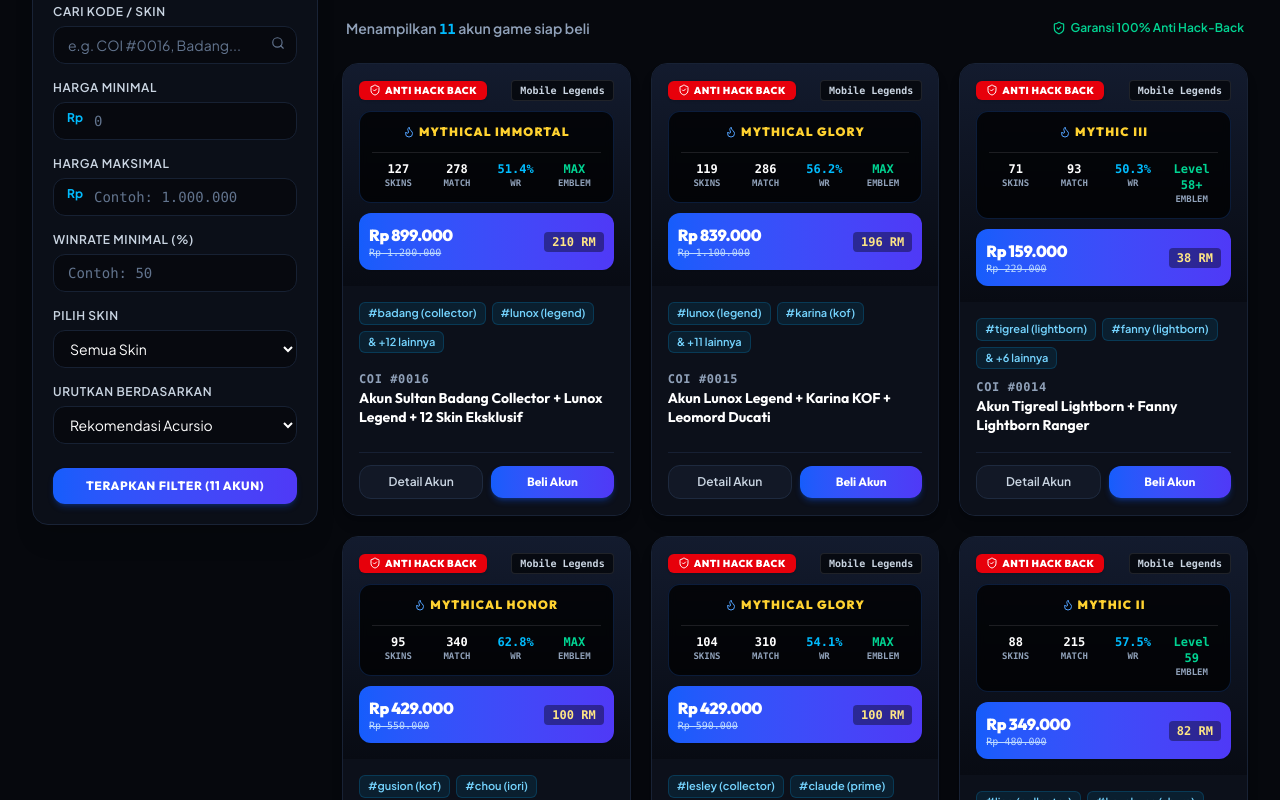
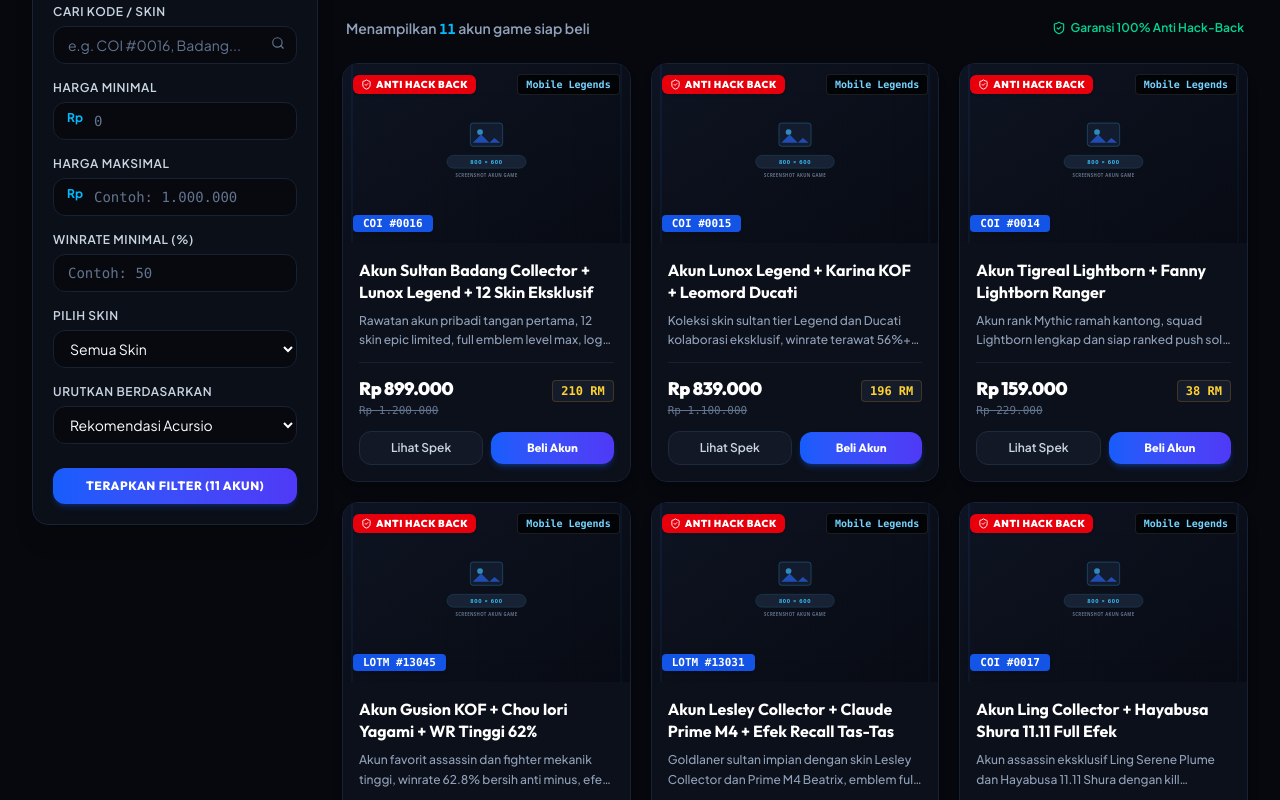
Before and after one commit to kendikadimas/acursioofficial, a Next.js app: page / in a window 1280 px wide. Shown: the part 1780-2580 px from the top of the page. Built offline with nearby package versions, Linux system fonts and the light colour scheme.

Commit message:
fix(vercel): fix Turbopack next/font bug and adopt clean image placeholder with card layout (image, title, desc, price, specs on click)

```diff
--- a/src/app/globals.css
+++ b/src/app/globals.css
@@ -1,7 +1,10 @@
+@import url('https://fonts.googleapis.com/css2?family=Outfit:wght@400;500;600;700;800;900&family=Plus+Jakarta+Sans:wght@400;500;600;700;800&display=swap');
 @import "tailwindcss";
 
 @layer base {
   :root {
+    --font-sans: 'Plus Jakarta Sans', system-ui, -apple-system, sans-serif;
+    --font-outfit: 'Outfit', system-ui, -apple-system, sans-serif;
     --bg-main: #07090e;
     --bg-card: #0d121c;
     --bg-card-hover: #131926;
--- a/src/components/AccountCatalog.tsx
+++ b/src/components/AccountCatalog.tsx
@@ -1,6 +1,7 @@
 'use client';
 
 import React, { useState, useMemo } from 'react';
+import Image from 'next/image';
 import { GameAccount, GameCategory } from '@/types/account';
 import { GAME_ACCOUNTS, AVAILABLE_SKINS_FILTER } from '@/data/accounts';
 import { formatRupiah } from '@/data/payment';
@@ -350,113 +351,92 @@ export const AccountCatalog: React.FC<AccountCatalogProps> = ({
               </button>
             </div>
           ) : (
-            /* Product Grid matching Screenshot 1 */
+            /* Product Grid: Image -> Title -> Desc -> Price -> Spek on click */
             <div className="grid grid-cols-1 sm:grid-cols-2 xl:grid-cols-3 gap-5">
               {filteredAccounts.map((acc) => (
                 <div
                   key={acc.id}
-                  className="group rounded-2xl overflow-hidden bg-[#0c101a] border border-[#182235] hover:border-blue-500/80 transition-all duration-300 flex flex-col justify-between shadow-lg hover:shadow-2xl hover:shadow-blue-950/40"
+                  className="group rounded-2xl overflow-hidden bg-[#0c101a] border border-[#182235] hover:border-blue-500/80 transition-all duration-300 flex flex-col justify-between shadow-lg hover:shadow-xl hover:shadow-blue-950/40"
                 >
-                  {/* Card Visual Header (montage inspired by Screenshot 1) */}
-                  <div className="relative w-full bg-gradient-to-b from-[#131b2e] to-[#080b13] p-4 flex flex-col justify-between min-h-[220px]">
+                  {/* 1. Image Container (Resolution Placeholder) */}
+                  <div
+                    onClick={() => onSelectAccount(acc)}
+                    className="relative w-full aspect-[16/10] overflow-hidden bg-[#0a0e17] cursor-pointer"
+                  >
+                    <Image
+                      src={acc.thumbnailUrl}
+                      alt={acc.title}
+                      fill
+                      className="object-cover group-hover:scale-102 transition-transform duration-300"
+                      sizes="(max-width: 640px) 100vw, (max-width: 1024px) 50vw, 33vw"
+                    />
 
-                    {/* Top: ANTI HACK BACK Red Badge matching Screenshot 1 */}
-                    <div className="flex items-center justify-between z-10">
-                      <div className="inline-flex items-center gap-1 px-2.5 py-0.5 rounded-md bg-red-600 text-white text-[10px] font-black uppercase tracking-wider shadow-sm font-outfit">
-                        <ShieldCheck size={12} className="text-white" />
+                    {/* Top Badges */}
+                    <div className="absolute top-2.5 inset-x-2.5 flex items-center justify-between pointer-events-none">
+                      <div className="inline-flex items-center gap-1 px-2 py-0.5 rounded-md bg-red-600 text-white text-[10px] font-black uppercase tracking-wider shadow-sm font-outfit">
+                        <ShieldCheck size={11} className="text-white" />
                         <span>ANTI HACK BACK</span>
                       </div>
 
-                      <span className="text-[10px] font-semibold text-slate-300 bg-black/60 px-2 py-0.5 rounded border border-white/10 font-mono">
+                      <span className="text-[10px] font-bold text-sky-300 bg-black/75 px-2 py-0.5 rounded border border-white/10 font-mono backdrop-blur-xs">
                         {acc.gameTitle}
                       </span>
                     </div>
 
-                    {/* Middle Graphic Spec Box matching Screenshot 1 */}
-                    <div className="my-2.5 p-3 rounded-xl bg-black/75 border border-blue-500/20 backdrop-blur-xs flex flex-col items-center justify-center text-center">
-                      <div className="text-xs font-black text-amber-300 uppercase tracking-widest mb-1 flex items-center gap-1 font-outfit">
-                        <Flame size={12} className="text-blue-400" />
-                        <span>{acc.specs.rank}</span>
-                      </div>
-
-                      {/* 4-grid stats: Skins, Match, WR, Emblem */}
-                      <div className="grid grid-cols-4 gap-1.5 w-full mt-2 pt-2 border-t border-white/10 text-center font-mono">
-                        <div>
-                          <div className="text-xs font-black text-white">{acc.specs.totalSkins || '-'}</div>
-                          <div className="text-[9px] text-slate-400 font-semibold uppercase">Skins</div>
-                        </div>
-                        <div>
-                          <div className="text-xs font-black text-white">{acc.specs.matches || '-'}</div>
-                          <div className="text-[9px] text-slate-400 font-semibold uppercase">Match</div>
-                        </div>
-                        <div>
-                          <div className="text-xs font-black text-sky-400">
-                            {acc.specs.winrate ? `${acc.specs.winrate}%` : '-'}
-                          </div>
-                          <div className="text-[9px] text-slate-400 font-semibold uppercase">WR</div>
-                        </div>
-                        <div>
-                          <div className="text-xs font-black text-emerald-400">{acc.specs.emblemStatus || 'FULL'}</div>
-                          <div className="text-[9px] text-slate-400 font-semibold uppercase">Emblem</div>
-                        </div>
+                    {/* Bottom Code Tag */}
+                    <div className="absolute bottom-2.5 left-2.5 pointer-events-none">
+                      <span className="text-[11px] font-black font-mono text-white bg-blue-600/90 px-2.5 py-0.5 rounded shadow-sm">
+                        {acc.code}
+                      </span>
                     </div>
                   </div>
 
-                    {/* Price strip matching Screenshot 1 */}
-                    <div className="bg-gradient-to-r from-blue-600 to-indigo-600 rounded-xl p-2.5 flex items-center justify-between text-white shadow-xs">
+                  {/* Card Body: Title, Desc, Price & Actions */}
+                  <div className="p-4 flex flex-col justify-between flex-1 bg-[#0c101a]">
                     <div>
-                        <div className="text-base font-black tracking-tight font-outfit">
+                      {/* 2. Title Produk */}
+                      <h3
+                        onClick={() => onSelectAccount(acc)}
+                        className="text-sm sm:text-base font-bold text-white hover:text-sky-400 transition-colors cursor-pointer leading-snug font-outfit line-clamp-2"
+                      >
+                        {acc.title}
+                      </h3>
+
+                      {/* 3. Description */}
+                      <p className="text-xs text-slate-400 line-clamp-2 font-medium leading-relaxed mt-2 mb-3">
+                        {acc.description || `${acc.gameTitle} terawat dengan data bind aman dan garansi 100% Anti Hack-Back.`}
+                      </p>
+                    </div>
+
+                    {/* 4. Harga & Spek on click */}
+                    <div className="pt-3 border-t border-[#172033] mt-auto">
+                      {/* Price tag */}
+                      <div className="flex items-baseline justify-between mb-3">
+                        <div>
+                          <div className="text-base sm:text-lg font-black text-white tracking-tight font-outfit">
                             {formatRupiah(acc.price)}
                           </div>
                           {acc.originalPrice && (
-                          <div className="text-[10px] text-blue-200 line-through -mt-0.5 font-mono">
+                            <div className="text-[11px] text-slate-500 line-through font-mono">
                               {formatRupiah(acc.originalPrice)}
                             </div>
                           )}
                         </div>
+
                         {acc.myrPrice && (
-                        <div className="text-xs font-black bg-black/40 px-2 py-0.5 rounded text-amber-200 font-mono">
+                          <span className="text-xs font-bold text-amber-300 font-mono bg-[#141b2a] px-2 py-0.5 rounded border border-amber-500/20">
                             {acc.myrPrice} RM
-                        </div>
+                          </span>
                         )}
                       </div>
-                  </div>
 
-                  {/* Card Body matching Screenshot 1 */}
-                  <div className="p-4 flex flex-col justify-between flex-1 bg-[#0c101a]">
-
-                    {/* Tags matching Screenshot 1: #badang (collector) #lunox (legend) & +12 lainnya */}
-                    <div className="flex flex-wrap gap-1.5 mb-2.5">
-                      {acc.tags.map((tag, tIdx) => (
-                        <span
-                          key={tIdx}
-                          className="text-[11px] font-semibold text-sky-300 bg-sky-500/10 px-2 py-0.5 rounded-md border border-sky-500/20"
-                        >
-                          {tag}
-                        </span>
-                      ))}
-                    </div>
-
-                    {/* Code & Title */}
-                    <div>
-                      <div className="text-xs font-mono font-extrabold text-slate-400 uppercase tracking-wider">
-                        {acc.code}
-                      </div>
-                      <h4
-                        onClick={() => onSelectAccount(acc)}
-                        className="text-sm font-bold text-white line-clamp-2 mt-0.5 hover:text-sky-400 transition-colors cursor-pointer leading-snug"
-                      >
-                        {acc.title}
-                      </h4>
-                    </div>
-
-                    {/* Price & Action Buttons */}
-                    <div className="mt-4 pt-3 border-t border-[#172033] flex items-center gap-2">
+                      {/* 5. Spek bisa dilihat setelah klik (Buttons) */}
+                      <div className="flex items-center gap-2">
                         <button
                           onClick={() => onSelectAccount(acc)}
-                        className="flex-1 py-2 px-3 rounded-xl bg-[#121826] hover:bg-[#1a2336] text-slate-300 hover:text-white font-semibold text-xs transition-colors border border-[#1e2a3f]"
+                          className="flex-1 py-2 px-3 rounded-xl bg-[#121826] hover:bg-[#1a2336] text-slate-300 hover:text-white font-semibold text-xs transition-colors border border-[#1e2a3f] text-center"
                         >
-                        Detail Akun
+                          Lihat Spek
                         </button>
 
                         <button
@@ -465,6 +445,7 @@ export const AccountCatalog: React.FC<AccountCatalogProps> = ({
                         >
                           Beli Akun
                         </button>
+                      </div>
                     </div>
 
                   </div>
--- a/src/components/HeroBanner.tsx
+++ b/src/components/HeroBanner.tsx
@@ -14,7 +14,7 @@ export const HeroBanner: React.FC = () => {
       highlight: '100% ANTI HACK BACK • DATA LENGKAP & AMAN',
       ctaText: 'LIHAT KATALOG AKUN',
       ctaLink: '#jubel',
-      image: '/images/hero-banner.jpg',
+      image: '/images/placeholder-1600x900.svg',
       badge: 'GARANSI RESMI',
     },
     {
@@ -23,7 +23,7 @@ export const HeroBanner: React.FC = () => {
       highlight: 'SKIN COLLECTOR, LEGEND, EVO GUN & SQUAD SULTAN',
       ctaText: 'PILIH GAME FAVORIT',
       ctaLink: '#jubel',
-      image: '/images/hero-banner.jpg',
+      image: '/images/placeholder-1600x900.svg',
       badge: 'TERVERIFIKASI',
     },
     {
@@ -32,7 +32,7 @@ export const HeroBanner: React.FC = () => {
       highlight: 'BCA, MANDIRI, BRI, GOPAY, DANA • KONFIRMASI WHATSAPP',
       ctaText: 'ORDER AKUN SEKARANG',
       ctaLink: '#jubel',
-      image: '/images/hero-banner.jpg',
+      image: '/images/placeholder-1600x900.svg',
       badge: 'SERAH TERIMA KILAT',
     },
   ];
--- a/src/data/accounts.ts
+++ b/src/data/accounts.ts
@@ -7,6 +7,7 @@ export const GAME_ACCOUNTS: GameAccount[] = [
     game: 'mobile-legend',
     gameTitle: 'Mobile Legends',
     title: 'Akun Sultan Badang Collector + Lunox Legend + 12 Skin Eksklusif',
+    description: 'Rawatan akun pribadi tangan pertama, 12 skin epic limited, full emblem level max, login Moonton sepaket email bersih.',
     price: 899000,
     originalPrice: 1200000,
     myrPrice: 210,
@@ -30,11 +31,8 @@ export const GAME_ACCOUNTS: GameAccount[] = [
     ],
     antiHackBack: true,
     featured: true,
-    thumbnailUrl: '/images/accounts/ml-coi-0016.webp',
-    galleryImages: [
-      '/images/accounts/ml-coi-0016.webp',
-      '/images/accounts/ml-spec-1.webp',
-    ],
+    thumbnailUrl: '/images/placeholder-800x600.svg',
+    galleryImages: ['/images/placeholder-800x600.svg'],
   },
   {
     id: 'coi-0015',
@@ -42,6 +40,7 @@ export const GAME_ACCOUNTS: GameAccount[] = [
     game: 'mobile-legend',
     gameTitle: 'Mobile Legends',
     title: 'Akun Lunox Legend + Karina KOF + Leomord Ducati',
+    description: 'Koleksi skin sultan tier Legend dan Ducati kolaborasi eksklusif, winrate terawat 56%+, all unbind siap pakai.',
     price: 839000,
     originalPrice: 1100000,
     myrPrice: 196,
@@ -64,11 +63,8 @@ export const GAME_ACCOUNTS: GameAccount[] = [
     ],
     antiHackBack: true,
     featured: true,
-    thumbnailUrl: '/images/accounts/ml-coi-0015.webp',
-    galleryImages: [
-      '/images/accounts/ml-coi-0015.webp',
-      '/images/accounts/ml-spec-2.webp',
-    ],
+    thumbnailUrl: '/images/placeholder-800x600.svg',
+    galleryImages: ['/images/placeholder-800x600.svg'],
   },
   {
     id: 'coi-0014',
@@ -76,6 +72,7 @@ export const GAME_ACCOUNTS: GameAccount[] = [
     game: 'mobile-legend',
     gameTitle: 'Mobile Legends',
     title: 'Akun Tigreal Lightborn + Fanny Lightborn Ranger',
+    description: 'Akun rank Mythic ramah kantong, squad Lightborn lengkap dan siap ranked push solo maupun mabar.',
     price: 159000,
     originalPrice: 229000,
     myrPrice: 38,
@@ -97,10 +94,8 @@ export const GAME_ACCOUNTS: GameAccount[] = [
     ],
     antiHackBack: true,
     featured: true,
-    thumbnailUrl: '/images/accounts/ml-coi-0014.webp',
-    galleryImages: [
-      '/images/accounts/ml-coi-0014.webp',
-    ],
+    thumbnailUrl: '/images/placeholder-800x600.svg',
+    galleryImages: ['/images/placeholder-800x600.svg'],
   },
   {
     id: 'lotm-13045',
@@ -108,6 +103,7 @@ export const GAME_ACCOUNTS: GameAccount[] = [
     game: 'mobile-legend',
     gameTitle: 'Mobile Legends',
     title: 'Akun Gusion KOF + Chou Iori Yagami + WR Tinggi 62%',
+    description: 'Akun favorit assassin dan fighter mekanik tinggi, winrate 62.8% bersih anti minus, efek recall komplit.',
     price: 429000,
     originalPrice: 550000,
     myrPrice: 100,
@@ -129,8 +125,8 @@ export const GAME_ACCOUNTS: GameAccount[] = [
     ],
     antiHackBack: true,
     featured: false,
-    thumbnailUrl: '/images/accounts/ml-lotm-13045.webp',
-    galleryImages: ['/images/accounts/ml-lotm-13045.webp'],
+    thumbnailUrl: '/images/placeholder-800x600.svg',
+    galleryImages: ['/images/placeholder-800x600.svg'],
   },
   {
     id: 'lotm-13031',
@@ -138,6 +134,7 @@ export const GAME_ACCOUNTS: GameAccount[] = [
     game: 'mobile-legend',
     gameTitle: 'Mobile Legends',
     title: 'Akun Lesley Collector + Claude Prime M4 + Efek Recall Tas-Tas',
+    description: 'Goldlaner sultan impian dengan skin Lesley Collector dan Prime M4 Beatrix, emblem full rata kiri kanan.',
     price: 429000,
     originalPrice: 590000,
     myrPrice: 100,
@@ -159,8 +156,8 @@ export const GAME_ACCOUNTS: GameAccount[] = [
     ],
     antiHackBack: true,
     featured: false,
-    thumbnailUrl: '/images/accounts/ml-lotm-13031.webp',
-    galleryImages: ['/images/accounts/ml-lotm-13031.webp'],
+    thumbnailUrl: '/images/placeholder-800x600.svg',
+    galleryImages: ['/images/placeholder-800x600.svg'],
   },
   {
     id: 'coi-0017',
@@ -168,6 +165,7 @@ export const GAME_ACCOUNTS: GameAccount[] = [
     game: 'mobile-legend',
     gameTitle: 'Mobile Legends',
     title: 'Akun Ling Collector + Hayabusa Shura 11.11 Full Efek',
+    description: 'Akun assassin eksklusif Ling Serene Plume dan Hayabusa 11.11 Shura dengan kill notification & border langka.',
     price: 349000,
     originalPrice: 480000,
     myrPrice: 82,
@@ -189,8 +187,8 @@ export const GAME_ACCOUNTS: GameAccount[] = [
     ],
     antiHackBack: true,
     featured: false,
-    thumbnailUrl: '/images/accounts/ml-coi-0017.webp',
-    galleryImages: ['/images/accounts/ml-coi-0017.webp'],
+    thumbnailUrl: '/images/placeholder-800x600.svg',
+    galleryImages: ['/images/placeholder-800x600.svg'],
   },
   {
     id: 'ffa-0881',
@@ -198,6 +196,7 @@ export const GAME_ACCOUNTS: GameAccount[] = [
     game: 'free-fire',
     gameTitle: 'Free Fire',
     title: 'Akun Sultan FF Old Season 2 + Bundle Cobra + SG Ungu Rapper',
+    description: 'Akun old season 2 bernilai tinggi, bundle Cobra full set dan senjata legendaris SG Ungu Rapper Underworld.',
     price: 580000,
     originalPrice: 780000,
     myrPrice: 135,
@@ -217,8 +216,8 @@ export const GAME_ACCOUNTS: GameAccount[] = [
     ],
     antiHackBack: true,
     featured: true,
-    thumbnailUrl: '/images/accounts/ff-0881.webp',
-    galleryImages: ['/images/accounts/ff-0881.webp'],
+    thumbnailUrl: '/images/placeholder-800x600.svg',
+    galleryImages: ['/images/placeholder-800x600.svg'],
   },
   {
     id: 'ffa-0890',
@@ -226,6 +225,7 @@ export const GAME_ACCOUNTS: GameAccount[] = [
     game: 'free-fire',
     gameTitle: 'Free Fire',
     title: 'Akun Free Fire Evo Gun Max 4 Biji + Emote Tinju Api + Sayap Hitam',
+    description: 'Evo gun level max 4 senjata aktif, emote langka tinju api, bundle Arctic Blue vintage siap pamer di lobi.',
     price: 750000,
     originalPrice: 950000,
     myrPrice: 175,
@@ -244,8 +244,8 @@ export const GAME_ACCOUNTS: GameAccount[] = [
     ],
     antiHackBack: true,
     featured: false,
-    thumbnailUrl: '/images/accounts/ff-0890.webp',
-    galleryImages: ['/images/accounts/ff-0890.webp'],
+    thumbnailUrl: '/images/placeholder-800x600.svg',
+    galleryImages: ['/images/placeholder-800x600.svg'],
   },
   {
     id: 'pbg-0301',
@@ -253,6 +253,7 @@ export const GAME_ACCOUNTS: GameAccount[] = [
     game: 'pubg',
     gameTitle: 'PUBG Mobile',
     title: 'PUBG Pharaoh X-Suit Level 6 + M416 Glacier Hit Effect + Frame Conqueror',
+    description: 'Akun kolektor PUBG Mobile kelas atas, Pharaoh X-Suit level 6 kilau emas dan M416 Glacier hit effect beku.',
     price: 1450000,
     originalPrice: 1950000,
     myrPrice: 340,
@@ -270,8 +271,8 @@ export const GAME_ACCOUNTS: GameAccount[] = [
     ],
     antiHackBack: true,
     featured: true,
-    thumbnailUrl: '/images/accounts/pubg-0301.webp',
-    galleryImages: ['/images/accounts/pubg-0301.webp'],
+    thumbnailUrl: '/images/placeholder-800x600.svg',
+    galleryImages: ['/images/placeholder-800x600.svg'],
   },
   {
     id: 'gsh-0144',
@@ -279,6 +280,7 @@ export const GAME_ACCOUNTS: GameAccount[] = [
     game: 'genshin-impact',
     gameTitle: 'Genshin Impact',
     title: 'Genshin AR 58 Yae Miko C2 + Raiden Shogun R1 + Nahida + Kazuha',
+    description: 'Akun Genshin Impact endgame AR 58, build artefak rapi tinggal pakai spiral abyss bintang 36 mudah.',
     price: 680000,
     originalPrice: 890000,
     myrPrice: 160,
@@ -298,8 +300,8 @@ export const GAME_ACCOUNTS: GameAccount[] = [
     ],
     antiHackBack: true,
     featured: true,
-    thumbnailUrl: '/images/accounts/genshin-0144.webp',
-    galleryImages: ['/images/accounts/genshin-0144.webp'],
+    thumbnailUrl: '/images/placeholder-800x600.svg',
+    galleryImages: ['/images/placeholder-800x600.svg'],
   },
   {
     id: 'eft-0219',
@@ -307,6 +309,7 @@ export const GAME_ACCOUNTS: GameAccount[] = [
     game: 'e-football',
     gameTitle: 'E-Football 2026',
     title: 'Akun eFootball Koleksi Big Time Messi 2022 + Epic Johan Cruyff + Kaka',
+    description: 'Skuad divisi 1 team strength 3160+, kartu langka Big Time Messi Juara Dunia 2022 dan Booster Epic Cruyff.',
     price: 320000,
     originalPrice: 450000,
     myrPrice: 75,
@@ -324,8 +327,8 @@ export const GAME_ACCOUNTS: GameAccount[] = [
     ],
     antiHackBack: true,
     featured: true,
-    thumbnailUrl: '/images/accounts/efootball-0219.webp',
-    galleryImages: ['/images/accounts/efootball-0219.webp'],
+    thumbnailUrl: '/images/placeholder-800x600.svg',
+    galleryImages: ['/images/placeholder-800x600.svg'],
   },
 ];
 
--- a/src/types/account.ts
+++ b/src/types/account.ts
@@ -11,6 +11,7 @@ export interface GameAccount {
   game: GameCategory;
   gameTitle: string;
   title: string;
+  description?: string;
   price: number;
   originalPrice: number;
   myrPrice?: number;
```
Also changed, not shown: anti-slop/report-001-2026-09-27.md (added, +61 -0 lines), src/app/layout.tsx (+1 -17 lines), src/components/AccountDetailModal.tsx (+22 -6 lines), public/images/placeholder-1600x900.svg (added), public/images/placeholder-800x600.svg (added). Lines whose indentation alone changed are shown as unchanged.
